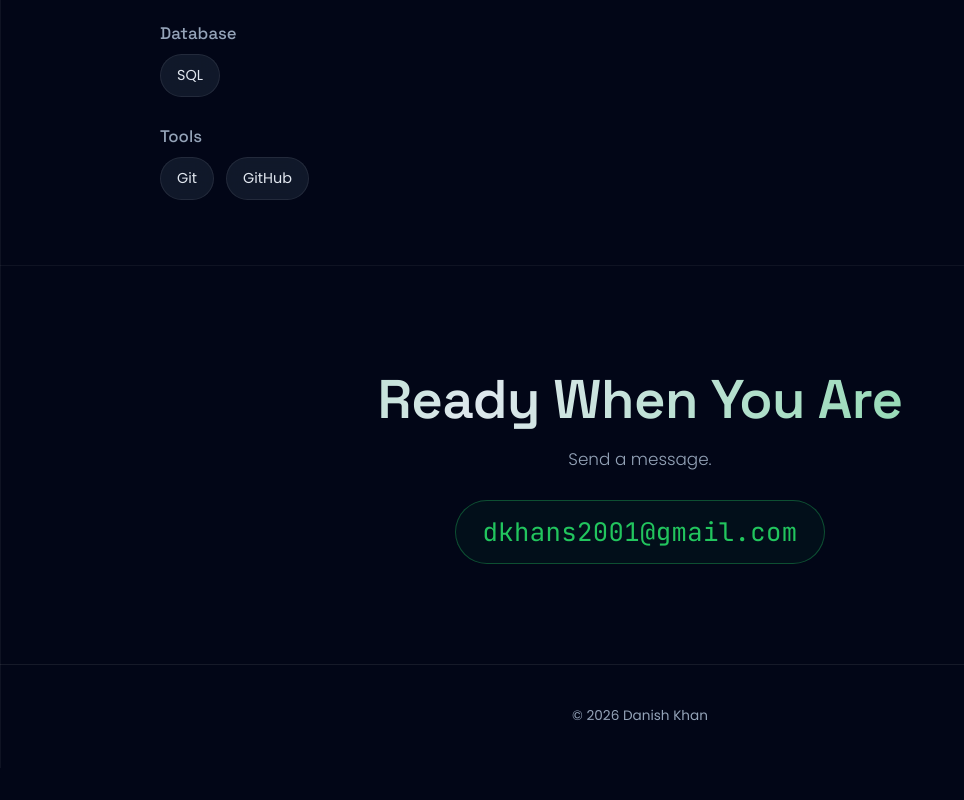
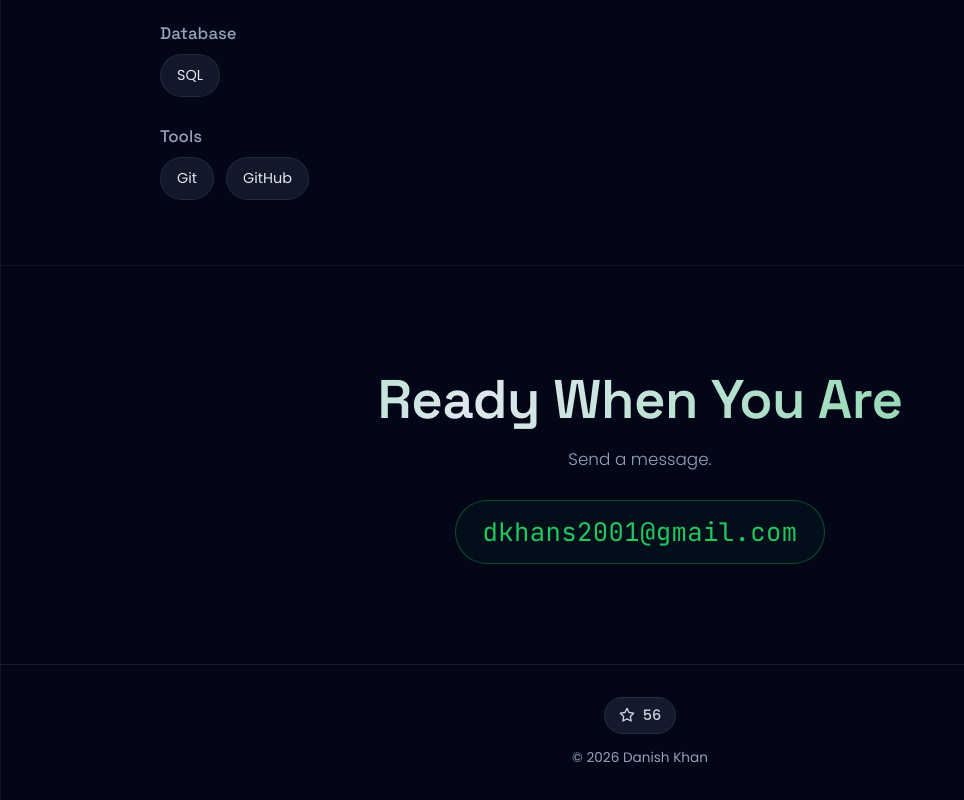
Before and after one commit to danish-khan27/Portfolio, a React (Vite) app in the folder frontend/: page / in a window 1280 px wide. Shown: the part 1335-2135 px from the top of the page, without its empty margins (0-964 px from the left). Before the commit the page ends 2103 px from the top, so only its background shows below. Built offline with nearby package versions, Linux system fonts and the light colour scheme.

Commit message:
New button

```diff
--- a/frontend/src/App.css
+++ b/frontend/src/App.css
@@ -438,11 +438,70 @@ section {
    FOOTER
    ========================= */
 .footer {
-  text-align: center;
-  padding: 28px 20px;
+  display: flex;
+  flex-direction: column;
+  align-items: center;
+  gap: 14px;
+  padding: 32px 20px;
   color: var(--muted);
   font-size: 0.85rem;
   border-top: 1px solid var(--border);
+}
+
+.footer-copy {
+  margin: 0;
+}
+
+.star-btn {
+  display: inline-flex;
+  align-items: center;
+  gap: 8px;
+  padding: 7px 14px;
+  border-radius: 999px;
+  border: 1px solid var(--border);
+  background: rgba(30, 41, 59, 0.6);
+  color: var(--muted-soft);
+  font-family: var(--font-sans);
+  font-size: 0.9rem;
+  font-weight: 500;
+  cursor: pointer;
+  transition:
+    color 0.2s ease,
+    background 0.2s ease,
+    border-color 0.2s ease,
+    transform 0.2s ease;
+}
+
+.star-btn:hover {
+  color: #fbbf24;
+  border-color: rgba(251, 191, 36, 0.45);
+  background: rgba(251, 191, 36, 0.08);
+}
+
+.star-btn.liked {
+  color: #fbbf24;
+  border-color: rgba(251, 191, 36, 0.55);
+  background: rgba(251, 191, 36, 0.12);
+}
+
+.star-btn.bump .star-icon {
+  animation: star-pop 0.35s ease;
+}
+
+.star-icon {
+  width: 16px;
+  height: 16px;
+  transition: transform 0.2s ease;
+}
+
+.star-count {
+  font-variant-numeric: tabular-nums;
+}
+
+@keyframes star-pop {
+  0%   { transform: scale(1) rotate(0deg); }
+  40%  { transform: scale(1.4) rotate(12deg); }
+  100% { transform: scale(1) rotate(0deg); }
 }
 
 /* =========================
--- a/frontend/src/components/About.jsx
+++ b/frontend/src/components/About.jsx
@@ -4,7 +4,7 @@ export default function About() {
       <h2 className="section-title">About</h2>
       <p className="about-text">
         Computer Science student at DePaul University with a solid
-        foundation in software development &mdash; committed to creating
+        foundation in software development, committed to creating
         clean, reliable full-stack applications that solve real problems.
       </p>
     </section>
--- a/frontend/src/components/Footer.jsx
+++ b/frontend/src/components/Footer.jsx
@@ -1,7 +1,52 @@
+import { useEffect, useState } from 'react';
+
+const STORAGE_KEY = 'portfolio-stars';
+const BASE_COUNT = 56;
+
 export default function Footer() {
+  const [count, setCount] = useState(BASE_COUNT);
+  const [liked, setLiked] = useState(false);
+  const [bump, setBump] = useState(false);
+
+  useEffect(() => {
+    const stored = Number(localStorage.getItem(STORAGE_KEY));
+    if (Number.isFinite(stored) && stored >= BASE_COUNT) setCount(stored);
+    setLiked(localStorage.getItem(STORAGE_KEY + ':liked') === '1');
+  }, []);
+
+  const handleClick = () => {
+    const next = count + 1;
+    setCount(next);
+    setLiked(true);
+    setBump(true);
+    localStorage.setItem(STORAGE_KEY, String(next));
+    localStorage.setItem(STORAGE_KEY + ':liked', '1');
+    setTimeout(() => setBump(false), 350);
+  };
+
   return (
     <footer className="footer">
-      <p>&copy; {new Date().getFullYear()} Danish Khan</p>
+      <button
+        type="button"
+        className={`star-btn ${liked ? 'liked' : ''} ${bump ? 'bump' : ''}`}
+        onClick={handleClick}
+        aria-label="Give a star"
+      >
+        <svg
+          className="star-icon"
+          viewBox="0 0 24 24"
+          fill={liked ? 'currentColor' : 'none'}
+          stroke="currentColor"
+          strokeWidth="2"
+          strokeLinecap="round"
+          strokeLinejoin="round"
+          aria-hidden="true"
+        >
+          <polygon points="12 2 15.09 8.26 22 9.27 17 14.14 18.18 21.02 12 17.77 5.82 21.02 7 14.14 2 9.27 8.91 8.26 12 2" />
+        </svg>
+        <span className="star-count">{count}</span>
+      </button>
+      <p className="footer-copy">&copy; {new Date().getFullYear()} Danish Khan</p>
     </footer>
   );
 }
```
